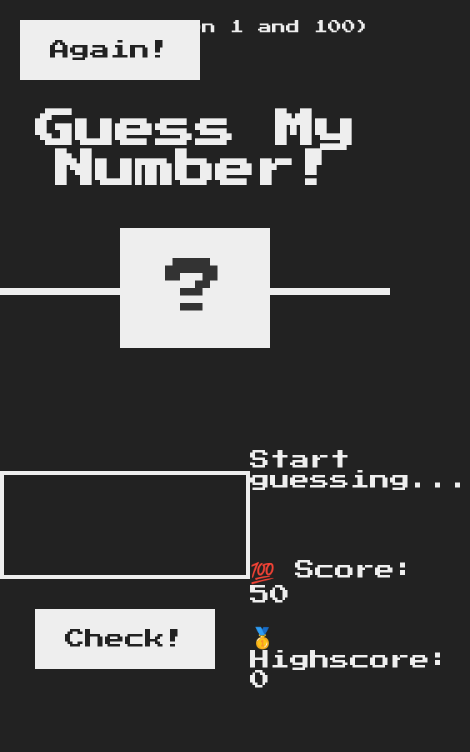
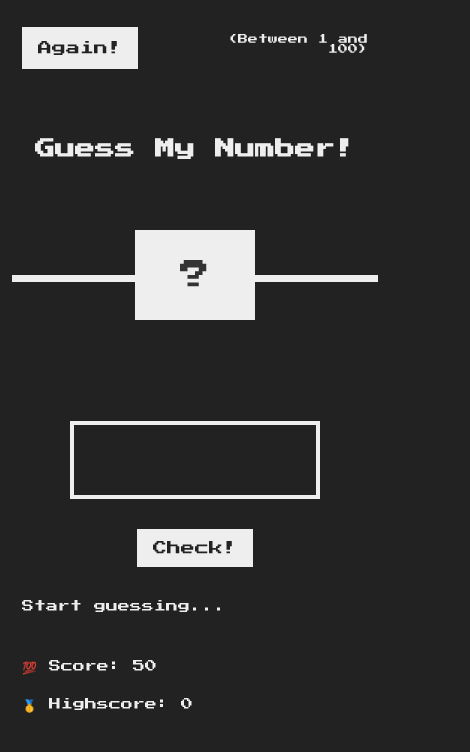
Before and after one commit to MartinIg03/-MyGuessNumberGame.github.io, a plain HTML site: page index.html in a window 390 px wide. Shown: the whole page, 470 px wide, since content can reach past the window. Drawn offline with Linux system fonts and the light colour scheme.

Commit message:
Make game layout responsive
Co-authored-by: Copilot <223556219+Copilot@users.noreply.github.com>

```diff
--- a/style.css
+++ b/style.css
@@ -9,9 +9,17 @@
 html {
   font-size: 62.5%;
   box-sizing: border-box;
+  background-color: #222;
 }
 
 body {
+  width: min(100%, 102.4rem);
+  min-height: 100vh;
+  min-height: 100dvh;
+  margin: 0 auto;
+  padding: 1.2rem;
+  display: flex;
+  flex-direction: column;
   font-family: 'Press Start 2P', sans-serif;
   color: #eee;
   background-color: #222;
@@ -21,99 +29,183 @@ body {
 /* LAYOUT */
 header {
   position: relative;
-  height: 35vh;
+  flex: 0 0 clamp(22rem, 35vh, 32rem);
+  width: 100%;
   border-bottom: 7px solid #eee;
 }
 
 main {
-  height: 65vh;
-  color: #eee;
+  position: relative;
   display: flex;
+  flex: 1;
+  width: 100%;
+  min-height: 32rem;
   align-items: center;
   justify-content: space-around;
+  gap: clamp(2rem, 5vw, 6rem);
+  color: #eee;
+}
+
+.left,
+.right {
+  flex: 1;
+  min-width: 0;
 }
 
 .left {
-  width: 52rem;
   display: flex;
   flex-direction: column;
   align-items: center;
 }
 
 .right {
-  width: 52rem;
-  font-size: 2rem;
+  font-size: clamp(1.4rem, 2vw, 2rem);
+  line-height: 1.5;
 }
 
 /* ELEMENTS STYLE */
 h1 {
-  font-size: 4rem;
-  text-align: center;
+  font-size: clamp(2rem, 4vw, 4rem);
   position: absolute;
-  width: 100%;
   top: 52%;
   left: 50%;
+  width: 100%;
+  text-align: center;
   transform: translate(-50%, -50%);
 }
 
 .number {
-  background: #eee;
-  color: #333;
-  font-size: 6rem;
-  width: 15rem;
-  padding: 3rem 0rem;
-  text-align: center;
   position: absolute;
   bottom: 0;
   left: 50%;
+  width: clamp(12rem, 20vw, 15rem);
+  padding: clamp(2rem, 4vh, 3rem) 0;
+  background: #eee;
+  color: #333;
+  font-size: clamp(3rem, 5vw, 6rem);
+  text-align: center;
   transform: translate(-50%, 50%);
 }
 
 .between {
-  font-size: 1.4rem;
   position: absolute;
   top: 2rem;
   right: 2rem;
+  font-size: clamp(1rem, 1.4vw, 1.4rem);
+  text-align: right;
 }
 
 .again {
   position: absolute;
   top: 2rem;
   left: 2rem;
+  cursor: pointer;
 }
 
 .guess {
+  width: min(25rem, 85vw);
+  margin-bottom: 3rem;
+  padding: clamp(1.5rem, 4vw, 2.5rem);
+  border: 4px solid #eee;
   background: none;
-  border: 4px solid #eee;
+  color: inherit;
   font-family: inherit;
-  color: inherit;
-  font-size: 5rem;
-  padding: 2.5rem;
-  width: 25rem;
+  font-size: clamp(3rem, 10vw, 5rem);
   text-align: center;
-  display: block;
-  margin-bottom: 3rem;
 }
 
 .btn {
   border: none;
   background-color: #eee;
   color: #222;
-  font-size: 2rem;
   font-family: inherit;
-  padding: 2rem 3rem;
+  font-size: clamp(1.4rem, 2vw, 2rem);
+  padding: clamp(1.2rem, 2vw, 2rem) clamp(1.6rem, 3vw, 3rem);
   cursor: pointer;
 }
 
-.btn:hover {
+.btn:hover,
+.btn:focus-visible {
   background-color: #ccc;
 }
 
+.btn:focus-visible,
+.guess:focus-visible {
+  outline: 3px solid #60b347;
+  outline-offset: 3px;
+}
+
 .message {
-  margin-bottom: 8rem;
-  height: 3rem;
+  height: auto;
+  min-height: 3rem;
+  margin-bottom: clamp(3rem, 8vh, 8rem);
+  line-height: 1.5;
 }
 
 .label-score {
   margin-bottom: 2rem;
 }
+
+@media (max-width: 600px) {
+  body {
+    min-height: 100vh;
+    min-height: 100dvh;
+  }
+
+  header {
+    flex-basis: clamp(22rem, 32vh, 28rem);
+  }
+
+  main {
+    flex-direction: column;
+    justify-content: center;
+    gap: 3rem;
+    min-height: 0;
+    padding: 4rem 0;
+  }
+
+  .left,
+  .right {
+    flex: 0 0 auto;
+    width: 100%;
+  }
+
+  .left {
+    padding-top: 2rem;
+  }
+
+  .right {
+    padding: 0 1rem;
+    font-size: clamp(1.2rem, 3vw, 1.6rem);
+  }
+
+  .message {
+    margin-bottom: 3rem;
+  }
+
+  .between {
+    top: 2.2rem;
+    right: 1rem;
+    max-width: 42%;
+  }
+
+  .again {
+    top: 1.5rem;
+    left: 1rem;
+    padding: 1.4rem 1.6rem;
+  }
+}
+
+@media (max-width: 360px) {
+  h1 {
+    font-size: 1.8rem;
+  }
+
+  .between {
+    font-size: 0.9rem;
+  }
+
+  .again {
+    font-size: 1.2rem;
+  }
+}
```
